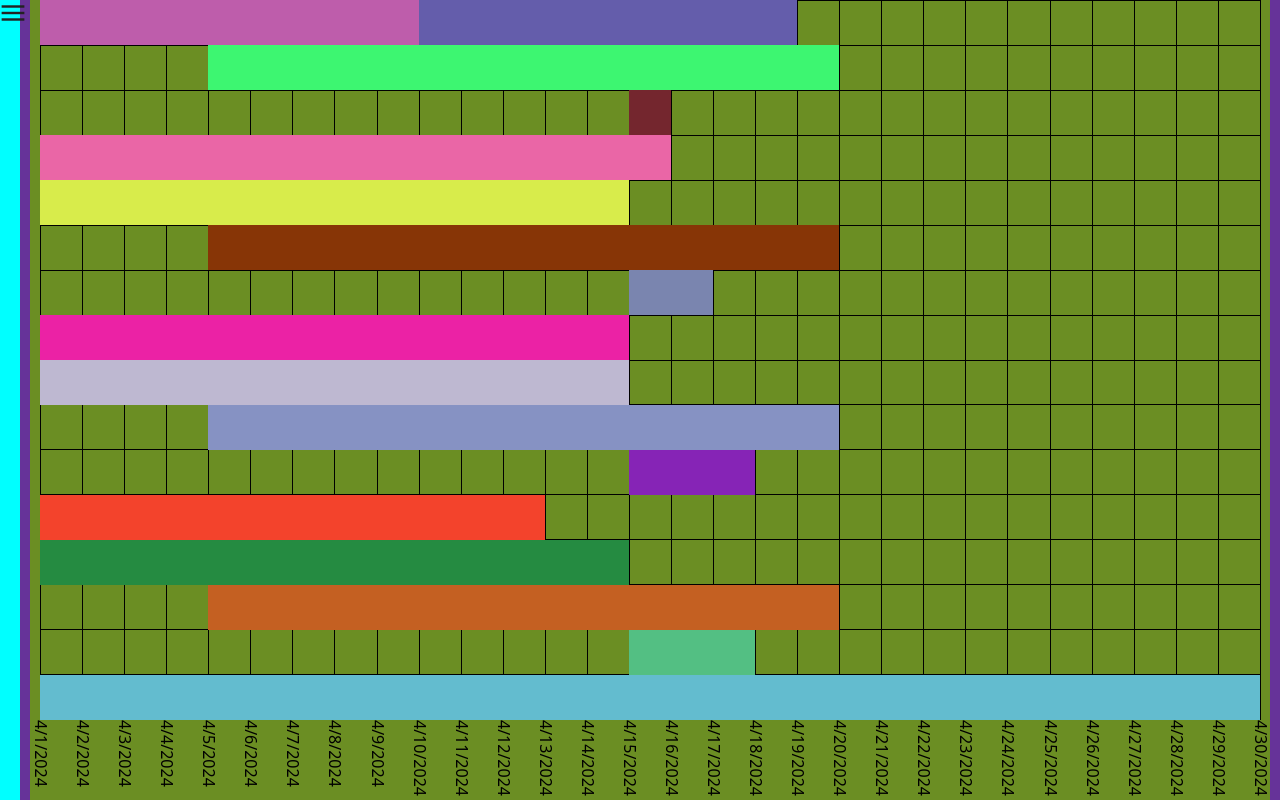
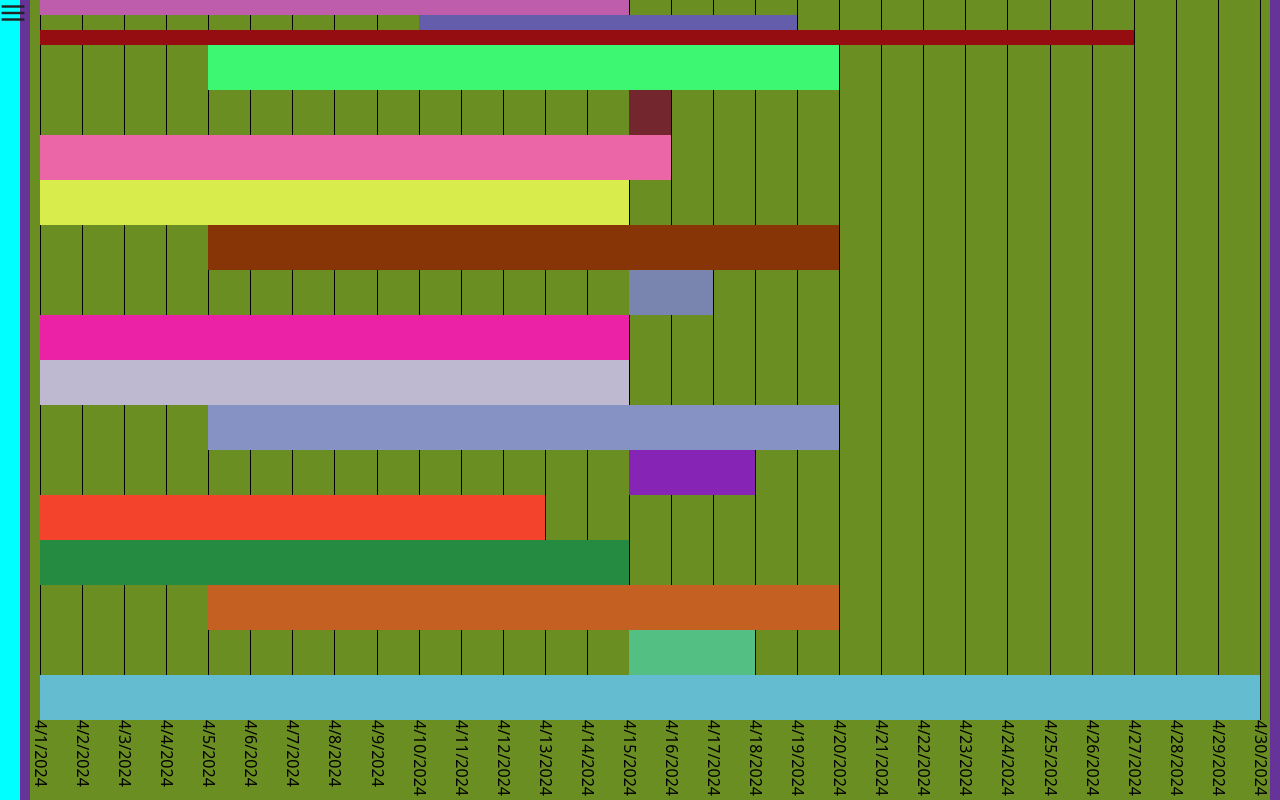
Before and after one commit to Qidia/GanttChart, a Next.js app: page / in a window 1280 px wide. Built offline with nearby package versions, Linux system fonts and the light colour scheme.

Commit message:
added the ability to draw multiple tasks for the same department

```diff
--- a/db.json
+++ b/db.json
@@ -19,7 +19,16 @@
           "startDate": "2024-04-10",
           "endDate": "2024-04-19",
           "color": "rgb(100, 93, 171)"
+        },
+        {
+          "id": 103,
+          "title": "Разработка новой функциональности",
+          "assignee": "Иванов",
+          "startDate": "2024-04-01",
+          "endDate": "2024-04-27",
+          "color": "rgb(150, 13, 17)"
         }
+
       ]
     },
     {
--- a/src/components/Grid/Grid.jsx
+++ b/src/components/Grid/Grid.jsx
@@ -80,7 +80,10 @@ const Grid = ({ data }) => {
     }
 
     return data.map((department) => {
-      return department.tasks.map((task) => {
+      // Определение высоты строки для текущего департамента
+      const departmentHeight = 100 / data.length;
+
+      return department.tasks.map((task, index) => {
         const taskStartDate = new Date(task.startDate);
         const taskEndDate = new Date(task.endDate);
 
@@ -96,8 +99,10 @@ const Grid = ({ data }) => {
         const left = (startLine * 100) / (dateRange.length - 1); // учитываем, что вертикальные линии должны быть равномерно распределены
         const width = ((endLine - startLine) * 100) / (dateRange.length - 1); // Добавляем 1 для включения последней даты
 
-        const top = ((department.id - 1) * 100) / data.length;
-        const height = 100 / data.length;
+        // Определение top для каждой задачи в зависимости от индекса
+        const top =
+          ((department.id - 1) * 100) / data.length +
+          (index * departmentHeight) / department.tasks.length;
 
         // Используем цвет задачи из данных
         const taskColor = task.color;
@@ -108,7 +113,7 @@ const Grid = ({ data }) => {
             className={styles.taskRectangle}
             style={{
               top: `${top}%`,
-              height: `${height}%`,
+              height: `${departmentHeight / department.tasks.length}%`, // устанавливаем высоту для каждой задачи
               left: `${left}%`,
               width: `${width}%`,
               backgroundColor: taskColor,
@@ -128,8 +133,12 @@ const Grid = ({ data }) => {
         </div>
 
         <div className={styles.containerHorizontalLine}>
-          <div className={styles.horizontalLine}></div>
-          {renderHorizontalLines()}
+
+{/*           <div className={styles.horizontalLine}></div>
+ */}
+
+ {/*           {renderHorizontalLines()}
+ */}
           {renderTaskRectangles()}
         </div>
       </div>
```
